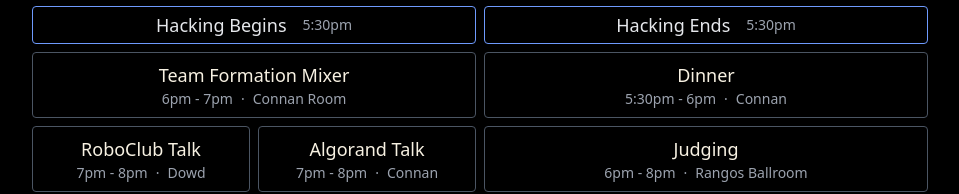
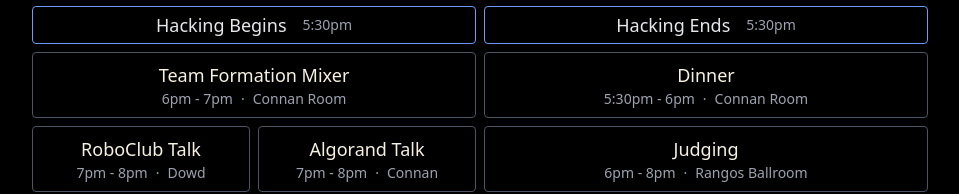
Before and after one commit to ScottyLabs/tartanhacks, a Next.js app: page / in a window 1280 px wide. Shown: the part 1854-2048 px from the top of the page, without its empty margins (160-1119 px from the left). Built offline with nearby package versions, Linux system fonts and the light colour scheme; no server answers.

Commit message:
updates sat dinner

```diff
--- a/src/components/Schedule.tsx
+++ b/src/components/Schedule.tsx
@@ -125,7 +125,7 @@ export default function Schedule() {
                 area="c6pm2"
                 title="Dinner"
                 time="5:30pm - 6pm"
-                location="Connan"
+                location="Connan Room"
               />
               <Block
                 area="a7pm"
```
